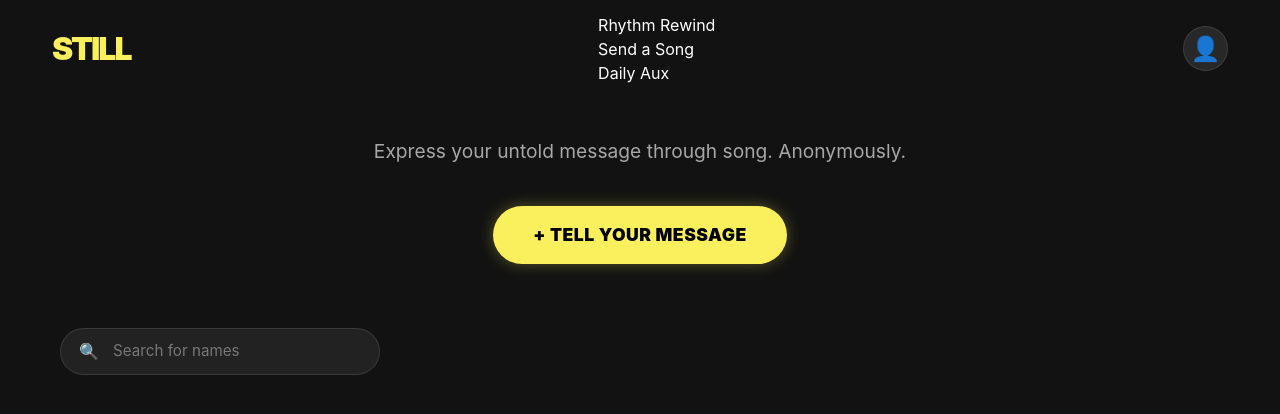
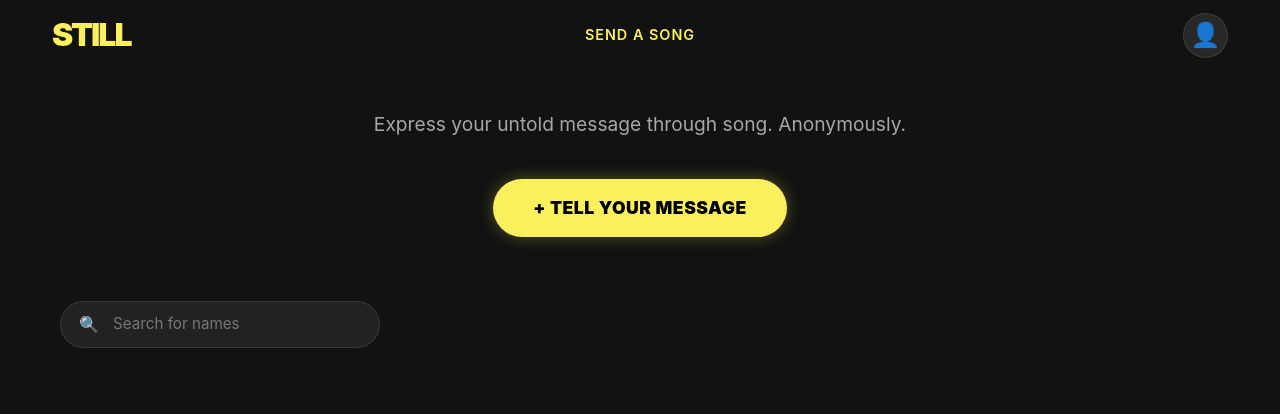
Before and after one commit to RainrBtst/STILL, a React (Vite) app in the folder client/: page /send-song in a window 1280 px wide. Shown: the top 414 px of the page. Built offline with nearby package versions, Linux system fonts and the light colour scheme; no server answers.

Commit message:
Add vercel.json for routing fix

```diff
--- a/client/src/SendSong.jsx
+++ b/client/src/SendSong.jsx
@@ -145,22 +145,12 @@ function SendSong() {
                 </div>
             )}
 
-            {/* --- CLEAN FIXED NAVIGATION BAR BAR --- */}
+            {/* --- EXACT HOME NAV BAR JSX --- */}
             <nav className="nt-navbar">
                 <h1 className="nt-logo" onClick={handleHome}>STILL</h1>
-
-                <div className="nt-nav-links-container">
-                    <div className="nt-nav-link" onClick={() => window.location.href = '/rhythm-rewind'}>
-                        <span>Rhythm Rewind</span>
-                    </div>
-                    <div className="nt-nav-link active" onClick={() => window.location.href = '/send-song'}>
-                        <span>Send a Song</span>
-                    </div>
-                    <div className="nt-nav-link" onClick={() => window.location.href = '/daily-aux'}>
-                        <span>Daily Aux</span>
-                    </div>
+                <div className="nt-nav-note" onClick={() => window.location.href = '/send-song'}>
+                    <span>Send a Song</span>
                 </div>
-
                 <div className="nt-profile-container" ref={dropdownRef}>
                     <div className="nt-profile-circle" onClick={() => setShowProfileDropdown(!showProfileDropdown)}>
                         {profilePic ? <img src={profilePic} alt="Profile" /> : "👤"}
```
